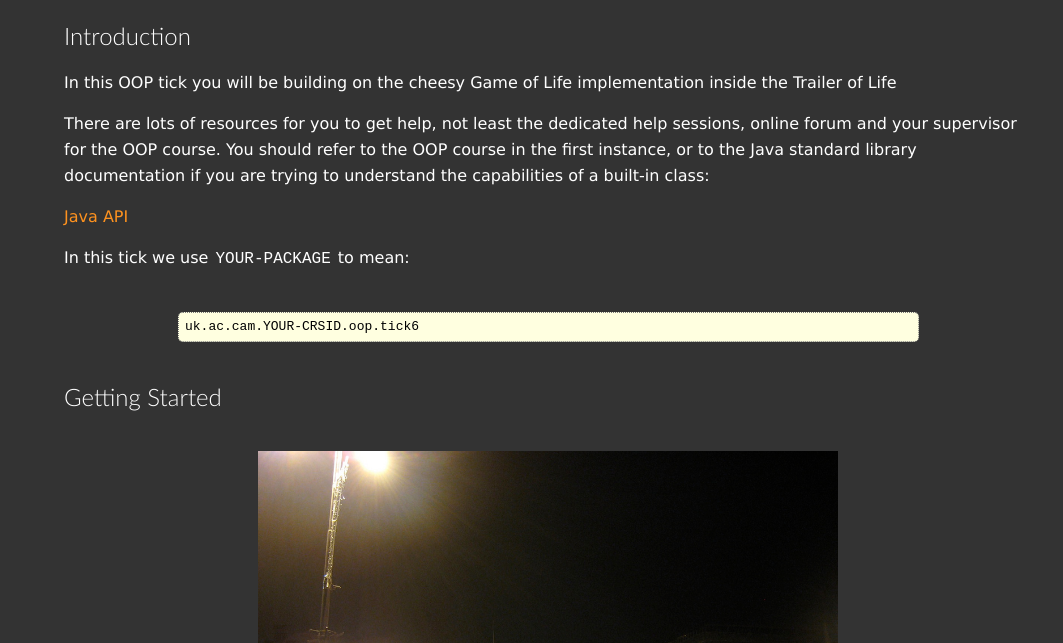
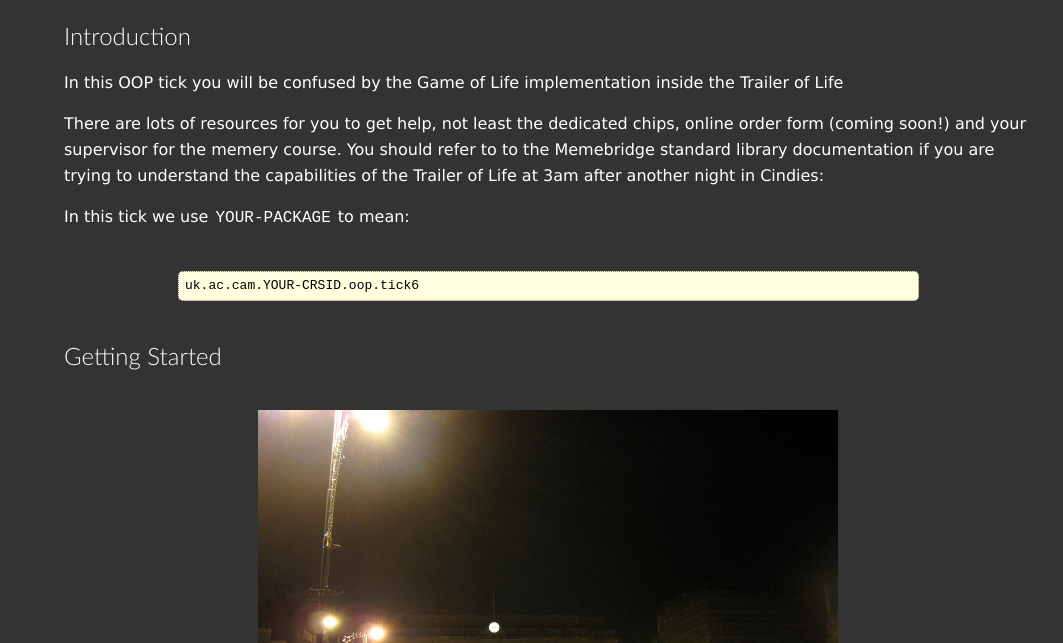
Before and after one commit to zlotnleo/TrailerOfLife, a plain HTML site: page index.html in a window 1280 px wide. Shown: the part 157-800 px from the top of the page, without its empty margins (108-1171 px from the left). Drawn offline with Linux system fonts and the light colour scheme.

Commit message:
Fix text

```diff
--- a/index.html
+++ b/index.html
@@ -9,20 +9,18 @@
   <link rel="stylesheet" href="buttondown_mod.css" type="text/css" />
 </head>
 <body>
-<div id="oop-tick-1-classes" class="section level1">
+<div id="oop-tick-6-classes" class="section level1">
 <h1>OOP Tick 6: Trailer of Life</h1>
 <div id="introduction" class="section level2">
 <h2>Introduction</h2>
-<p>In this OOP tick you will be building on the cheesy Game of Life implementation inside the Trailer of Life</p>
-<p>There are lots of resources for you to get help, not least the dedicated help sessions, online forum and your supervisor for the OOP course. You should refer to the OOP course in the first instance, or to the Java standard library documentation if you are trying to understand the capabilities of a built-in class:</p>
-<p><a href="https://docs.oracle.com/javase/8/docs/api/">Java API</a></p>
+<p>In this OOP tick you will be confused by the Game of Life implementation inside the Trailer of Life</p>
+<p>There are lots of resources for you to get help, not least the dedicated chips, online order form (coming soon!) and your supervisor for the memery course. You should refer to to the Memebridge standard library documentation if you are trying to understand the capabilities of the Trailer of Life at 3am after another night in Cindies:</p>
 <p>In this tick we use <code>YOUR-PACKAGE</code> to mean:</p>
 <pre><code>uk.ac.cam.YOUR-CRSID.oop.tick6</code></pre>
 </div>
 <div id="getting-started" class="section level2">
 <h2>Getting Started</h2>
-<img src="figures/life.png" alt="The Glider in a 20-by-20 world." />
-
+<img src="figures/life.png" alt="Trailer of life" />
 </div>
 </div>
 </body>
```
